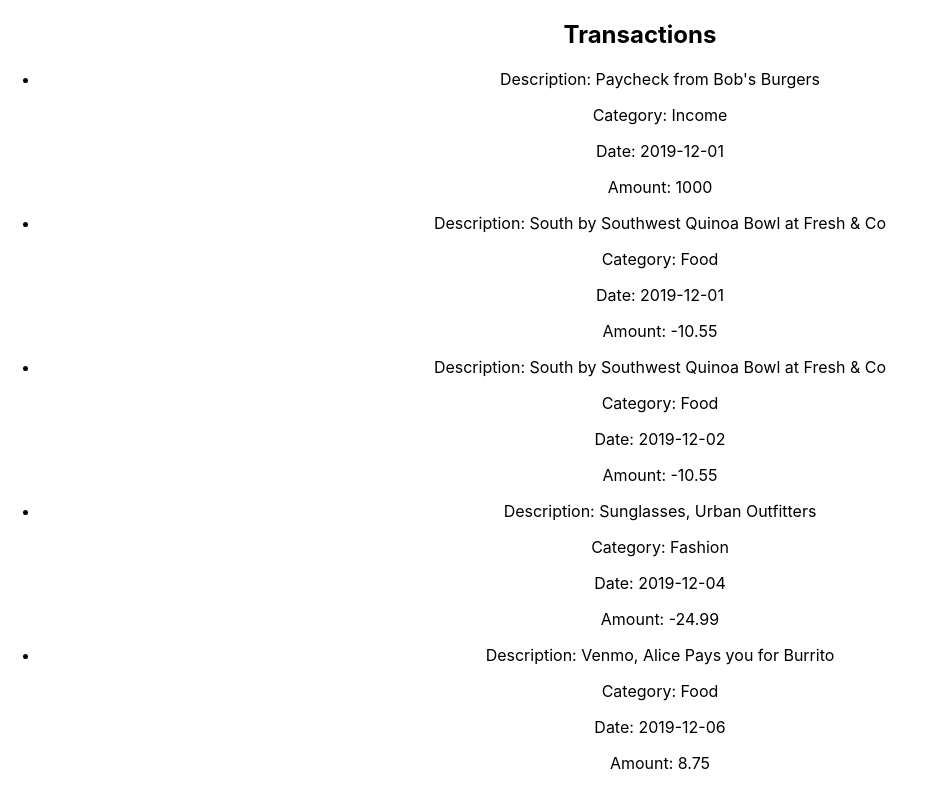
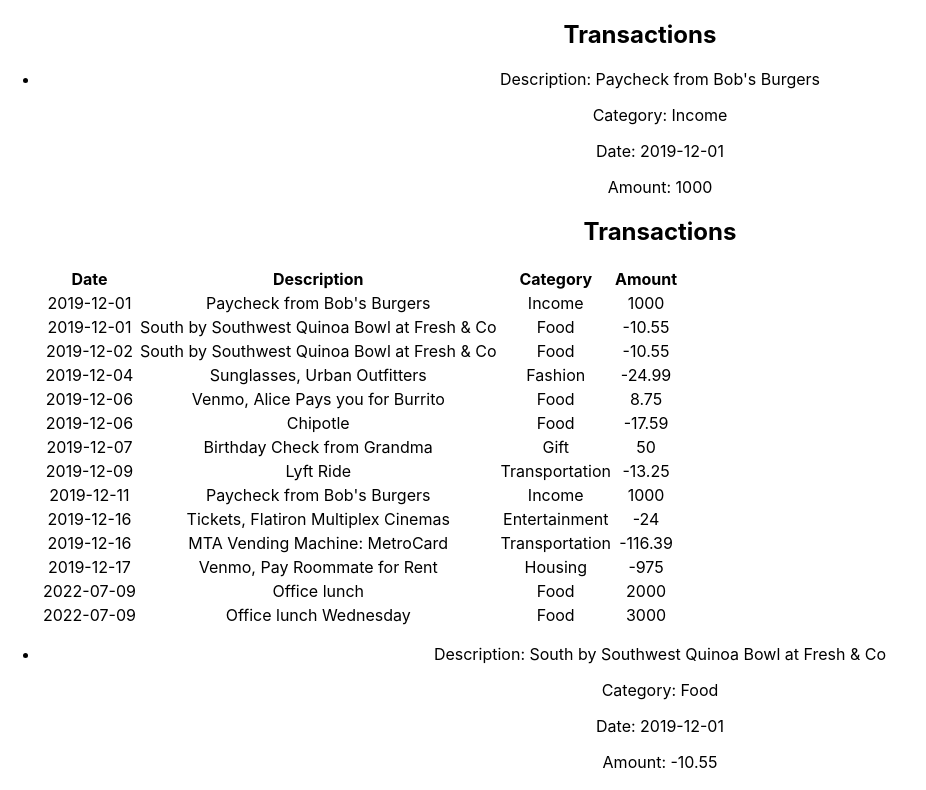
Before and after one commit to Njugunasam/p2w1CodeChallenge, a React (Create React App) app: page / in a window 1280 px wide. Shown: the top 790 px of the page, without its empty margins (0-926 px from the left). Built offline with nearby package versions, Linux system fonts and the light colour scheme; data requests are answered from the project's data file.

Commit message:
created TransactionForm.js file

```diff
--- a/src/App.js
+++ b/src/App.js
@@ -1,5 +1,6 @@
 import './App.css';
 import React, { useState, useEffect } from "react";
+import TransactionTable from "./TransactionTable";
 
 function App() {
   const [transactions, setTransactions] = useState([]); // Declare and initialize state variable
@@ -22,6 +23,7 @@
               <p>Category: {transaction.category}</p>
               <p>Date: {transaction.date}</p>
               <p>Amount: {transaction.amount}</p>
+              <TransactionTable />
             </li>
           ))}
         </ul>
--- a/src/TransactionTable.js
+++ b/src/TransactionTable.js
@@ -4,7 +4,7 @@
   const [transactions, setTransactions] = useState([]);
 
   useEffect(() => {
-    fetch("http://localhost:8001/transactions")
+    fetch("http://localhost:3000/transactions")
       .then((response) => response.json())
       .then((data) => {
         setTransactions(data);
```
Also changed, not shown: src/TransactionForm.js (added).
